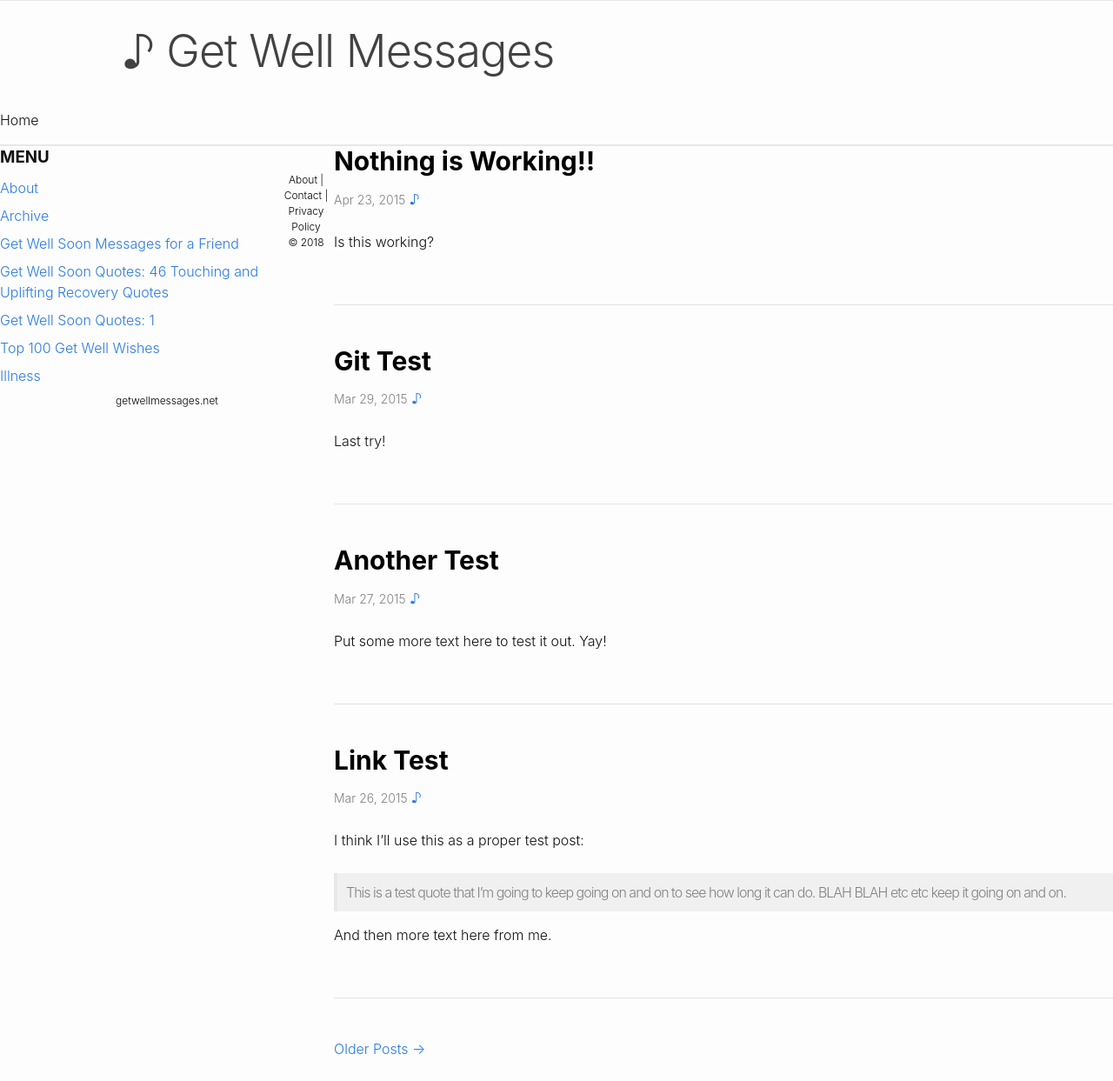
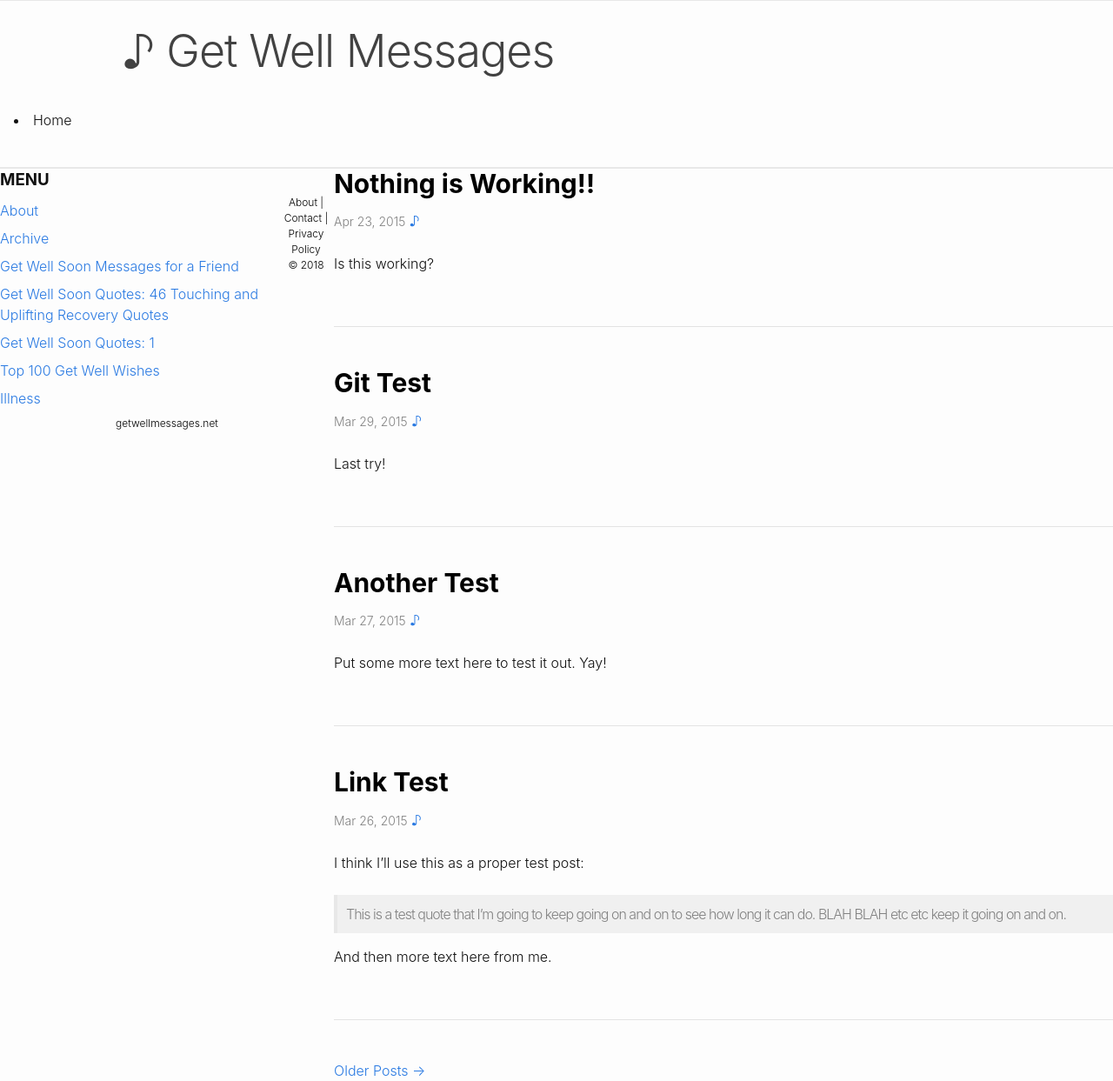
Before and after one commit to andyml123/andyml123.github.io, a Jekyll site: the page built from index.html, in a window 1280 px wide. Shown: the whole page at 87% size. Built offline with Jekyll 4.4.1, drawn with Linux system fonts in a browser that asks for light colours; the list of posts is cut into pages by our own code; before the commit the page ends 1218 px from its top, so only the background shows below that.

Commit message:
Update header.html

```diff
--- a/_includes/header.html
+++ b/_includes/header.html
@@ -12,7 +12,9 @@
         </svg>
       </a>
       <div class="trigger">
-      <a class="page-link" href="/">Home</a>
+     <ul>
+       <li><a class="page-link" href="/">Home</a></li>
+    </ul>
       </div>
   </nav>
 
```
